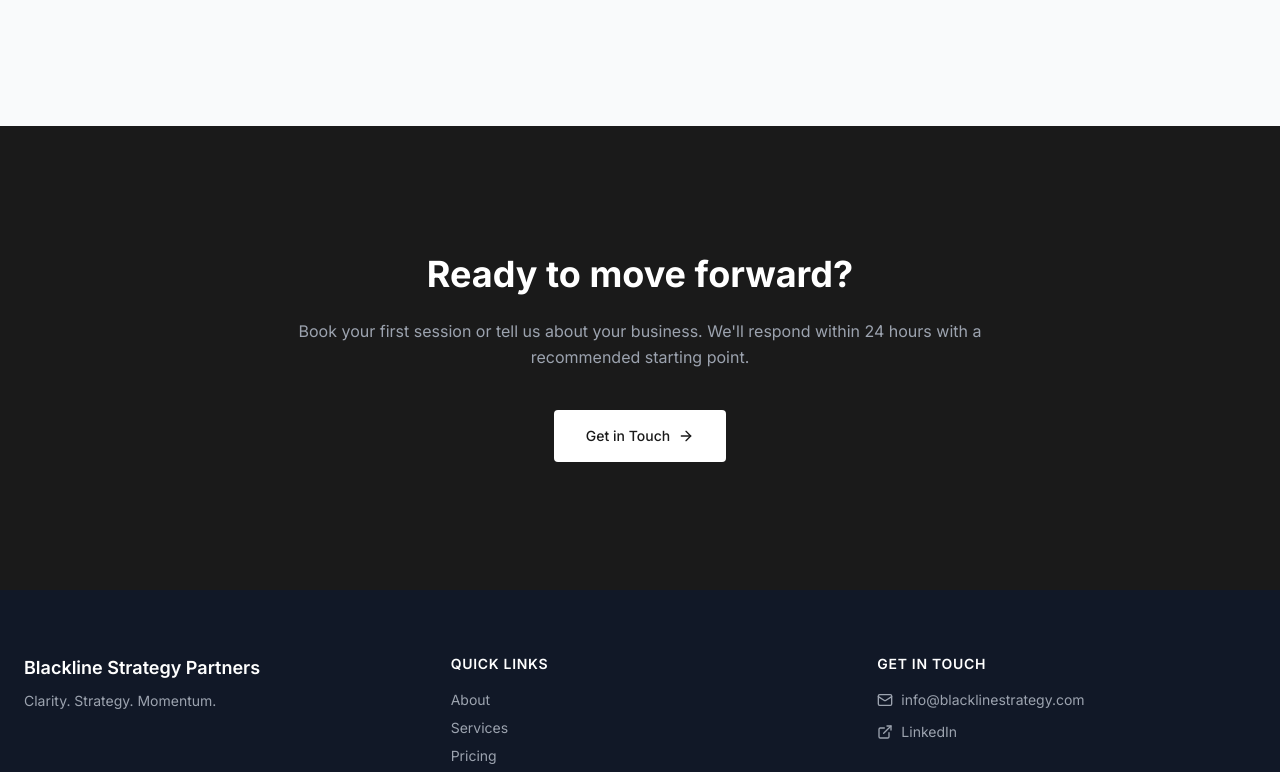
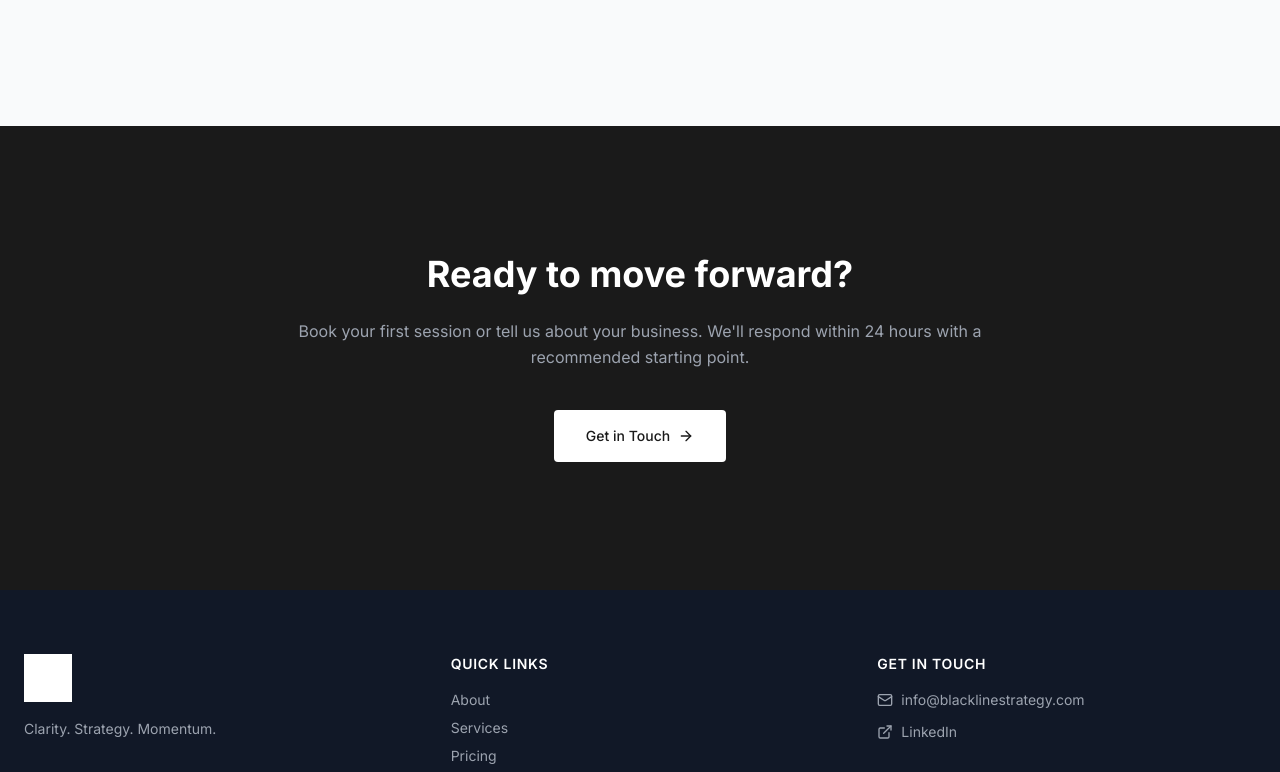
Before and after one commit to Jag85/Blackline_Website, a Next.js app: page / in a window 1280 px wide. Shown: the part 2025-2797 px from the top of the page. Built offline with nearby package versions, Linux system fonts and the light colour scheme; a web font is replaced by a local one.

Commit message:
Make header logo bigger and add logo to footer - Header logo increased from h-10 to h-14/h-16 (responsive) - Added logo to footer with inverted colors for dark background - Replaced text-only brand name in footer with actual logo image

```diff
--- a/src/components/Footer.tsx
+++ b/src/components/Footer.tsx
@@ -1,4 +1,5 @@
 import Link from "next/link";
+import Image from "next/image";
 import { Mail, ExternalLink } from "lucide-react";
 
 export default function Footer() {
@@ -8,9 +9,13 @@
         <div className="grid md:grid-cols-3 gap-12">
           {/* Brand */}
           <div>
-            <h3 className="text-white text-lg font-semibold mb-2">
-              Blackline Strategy Partners
-            </h3>
+            <Image
+              src="/logo.png"
+              alt="Blackline Strategy Partners"
+              width={220}
+              height={55}
+              className="h-12 w-auto brightness-0 invert mb-4"
+            />
             <p className="text-sm leading-relaxed">
               Clarity. Strategy. Momentum.
             </p>
--- a/src/components/Header.tsx
+++ b/src/components/Header.tsx
@@ -22,9 +22,9 @@
           <Image
             src="/logo.png"
             alt="Blackline Strategy Partners"
-            width={180}
-            height={48}
-            className="h-10 w-auto"
+            width={280}
+            height={70}
+            className="h-14 md:h-16 w-auto"
             priority
           />
         </Link>
```
